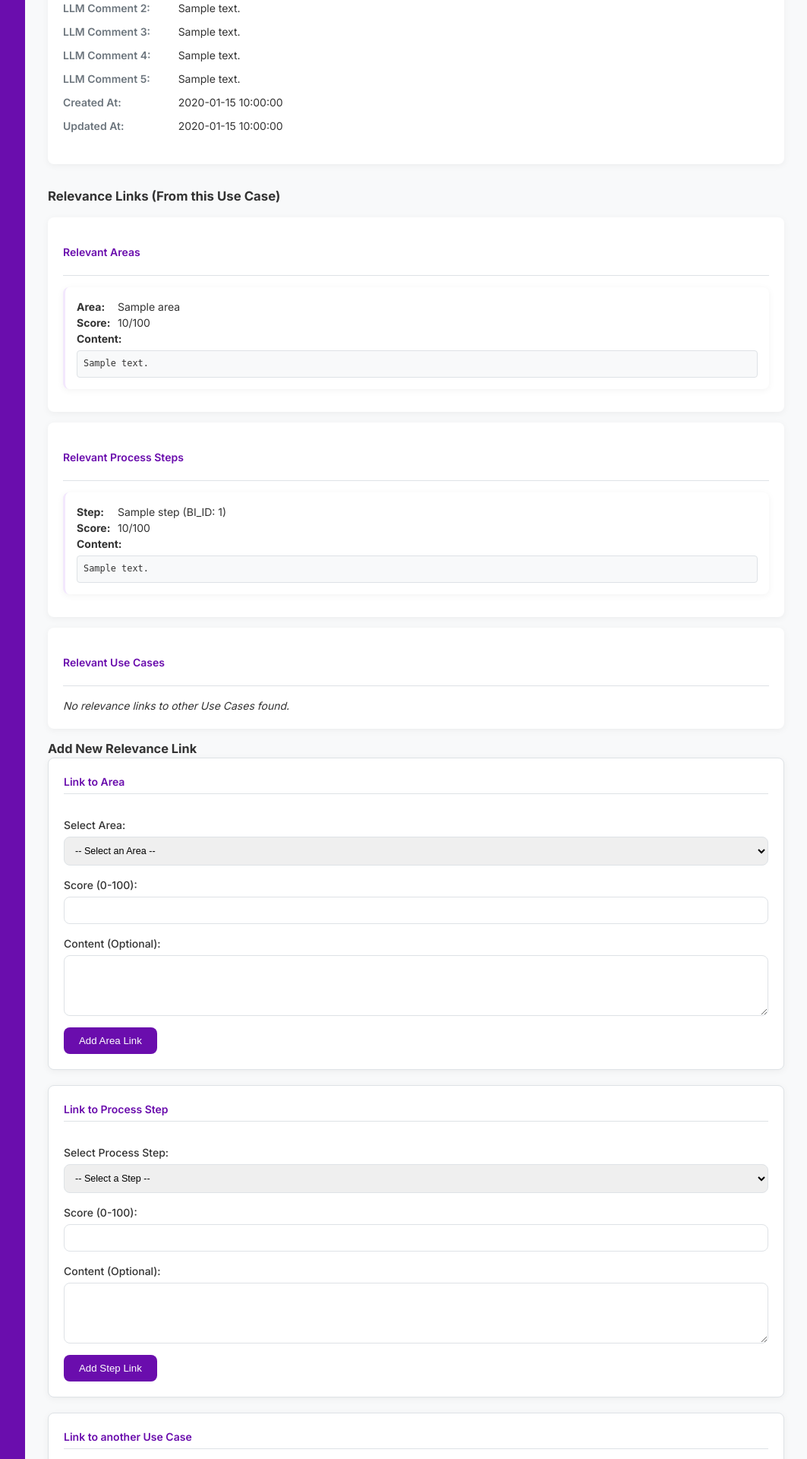
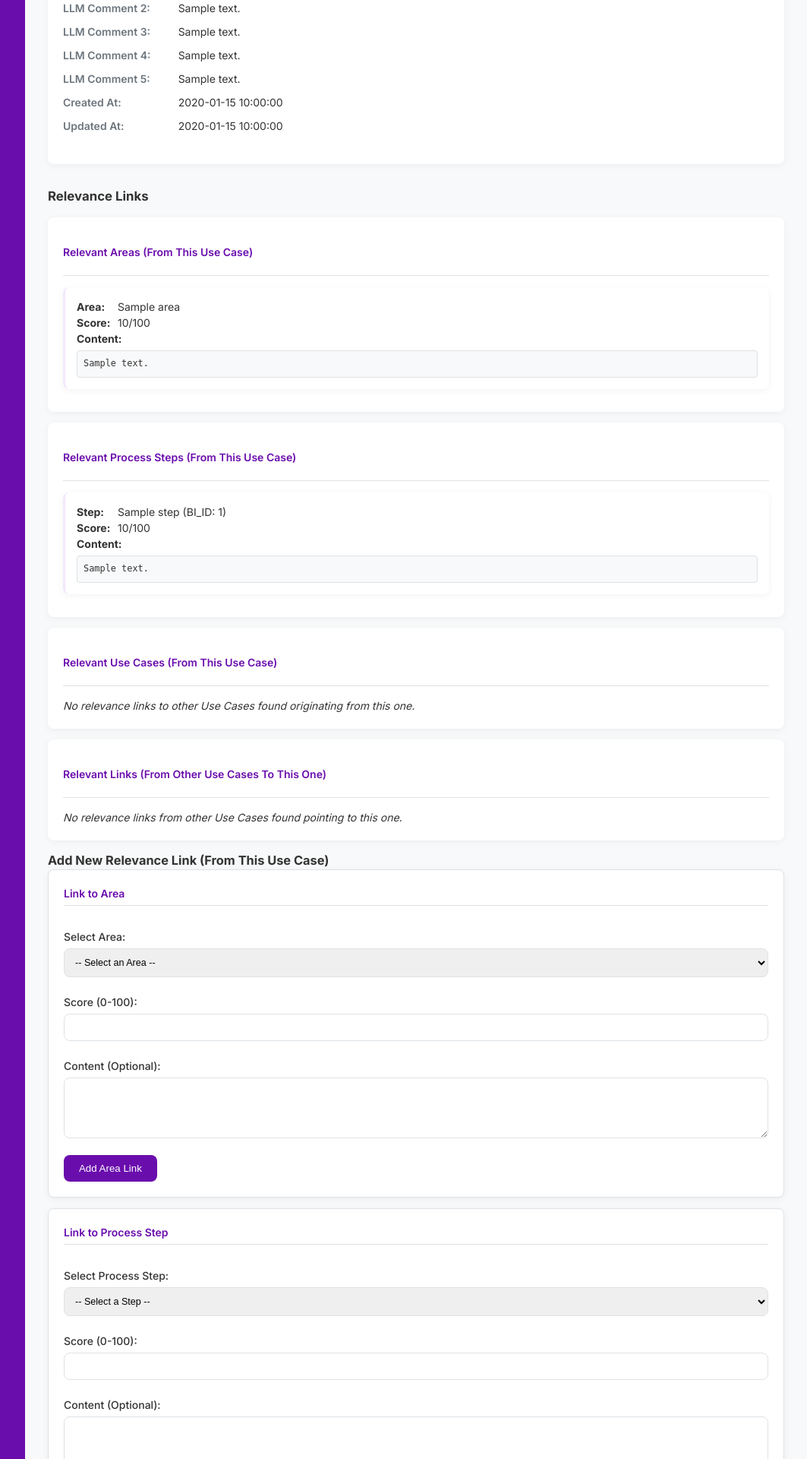
Before and after one commit to TheReallyRealComedian/UsecaseExplorer, a Flask app: page /usecases/1 in a window 1280 px wide. Shown: the part 504-2424 px from the top of the page at 76% size, without its empty margins (217-1280 px from the left). Run offline with Flask 3, Linux system fonts and the light colour scheme; a user stored in the database is signed in; tables that the repository leaves empty hold one stand-in row (values such as "Sample post").

Commit message:
Add LLM routes and enhance use case detail page
- Introduced llm_routes for LLM analysis functionality.
- Updated usecase_routes to include LLM analysis link.
- Improved usecase_detail.html with clearer relevance link descriptions and added LLM interaction section.
- Refactored session management for better error handling.

```diff
--- a/backend/app.py
+++ b/backend/app.py
@@ -30,7 +30,6 @@ def load_user(user_id):
 
     session = SessionLocal()
     try:
-        # Query the user by primary key
         user = session.query(User).get(user_id)
         return user
     except Exception as e:
@@ -97,23 +96,22 @@ def create_app():
     from .routes.usecase_routes import usecase_routes
     app.register_blueprint(usecase_routes)
 
-    # --- CORRECTED SECTION FOR RELEVANCE ---
-    from .routes.relevance_routes import relevance_routes # Import directly
-    app.register_blueprint(relevance_routes)              # Register it
-    # --- END CORRECTION ---
+    from .routes.relevance_routes import relevance_routes
+    app.register_blueprint(relevance_routes)
+
+    from .routes.llm_routes import llm_routes
+    app.register_blueprint(llm_routes)
 
     # Import and register blueprints still defined in routes/__init__.py
     # TODO: Refactor these later following the new pattern
     from .routes import (
         area_routes,
         step_routes,
-        # relevance_routes, # REMOVED from this group import
-        llm_routes,
+        # llm_routes, # REMOVED from this group import
     )
     app.register_blueprint(area_routes)
     app.register_blueprint(step_routes)
-    # app.register_blueprint(relevance_routes) # Registration moved above
-    app.register_blueprint(llm_routes)
+    # app.register_blueprint(llm_routes) # Registration moved above
 
     print("Blueprint registration complete.")
 
@@ -134,7 +132,7 @@ def create_app():
                 flash("Could not load necessary data from the database.", "danger")
                 # Keep areas as an empty list on error
             finally:
-                SessionLocal.remove()
+                SessionLocal.remove() # Ensure session is removed even if query fails
 
             # Pass areas to the template
             return render_template('index.html', title='Home', areas=areas)
@@ -154,13 +152,15 @@ def create_app():
             from .models import User # noqa: F401 (unused import)
             results["checks"]["models_import"] = "OK"
 
-            # Test access to a blueprint object AFTER registration
+            # Test access to blueprint objects AFTER registration
             auth_bp_registered = app.blueprints.get('auth') is not None
             results["checks"]["auth_blueprint_registered"] = auth_bp_registered
-            usecase_bp_registered = app.blueprints.get('usecases') is not None # Corrected blueprint name
+            usecase_bp_registered = app.blueprints.get('usecases') is not None
             results["checks"]["usecase_blueprint_registered"] = usecase_bp_registered
-            relevance_bp_registered = app.blueprints.get('relevance') is not None # Added check
+            relevance_bp_registered = app.blueprints.get('relevance') is not None
             results["checks"]["relevance_blueprint_registered"] = relevance_bp_registered
+            llm_bp_registered = app.blueprints.get('llm') is not None # Added check for llm
+            results["checks"]["llm_blueprint_registered"] = llm_bp_registered
 
 
             # Test config access
@@ -175,9 +175,11 @@ def create_app():
             try:
                 login_url = url_for('auth.login')
                 results["checks"]["url_for_auth_login"] = f"OK ({login_url})"
-                # Test a new relevance route URL
                 add_area_rel_url = url_for('relevance.add_area_relevance')
                 results["checks"]["url_for_relevance_add_area"] = f"OK ({add_area_rel_url})"
+                # Add a check for an llm route if applicable
+                # Example: list_llms_url = url_for('llm.list_llms')
+                # results["checks"]["url_for_llm_list"] = f"OK ({list_llms_url})"
 
             except Exception as url_err:
                 results["checks"]["url_for_generation"] = f"FAILED ({url_err})"
--- a/backend/routes/__init__.py
+++ b/backend/routes/__init__.py
@@ -7,7 +7,6 @@ from flask import Blueprint
 area_routes = Blueprint('areas', __name__, url_prefix='/api/areas')
 step_routes = Blueprint('steps', __name__, url_prefix='/api/steps')
 usecase_routes = Blueprint('usecases', __name__, url_prefix='/api/usecases')
-llm_routes = Blueprint('llm', __name__, url_prefix='/api/llm')
 injection_routes = Blueprint('injection', __name__, url_prefix='/api/injection')
 
 # Note: The actual route definitions (@blueprint_name.route(...)) will go into
--- a/backend/routes/usecase_routes.py
+++ b/backend/routes/usecase_routes.py
@@ -1,5 +1,5 @@
 # backend/routes/usecase_routes.py
-from flask import Blueprint, render_template, abort, flash, redirect, url_for
+from flask import Blueprint, render_template, flash, redirect, url_for
 from flask_login import login_required
 from sqlalchemy.orm import joinedload, selectinload
 
@@ -11,55 +11,77 @@ from ..models import (
 )
 
 # Define the blueprint
-usecase_routes = Blueprint('usecases', __name__,
-                           template_folder='../templates',
-                           url_prefix='/usecases')
+usecase_routes = Blueprint(
+    'usecases',
+    __name__,
+    template_folder='../templates',
+    url_prefix='/usecases'
+)
 
 @usecase_routes.route('/<int:usecase_id>')
 @login_required
 def view_usecase(usecase_id):
     """Displays the detail page for a specific Use Case."""
     session = SessionLocal()
-    try:
-        # Query for the specific Use Case, preloading related data
-        usecase = session.query(UseCase).options(
-            joinedload(UseCase.process_step).joinedload(ProcessStep.area),
-            selectinload(UseCase.relevant_to_areas).joinedload(UsecaseAreaRelevance.target_area),
-            selectinload(UseCase.relevant_to_steps).joinedload(UsecaseStepRelevance.target_process_step),
-            selectinload(UseCase.relevant_to_usecases_as_source).joinedload(UsecaseUsecaseRelevance.target_usecase)
-        ).get(usecase_id) # .get() is efficient for primary key lookup
+    # try: # <<< COMMENTED OUT
+    # Query for the specific Use Case, preloading related data
+    usecase = session.query(UseCase).options(
+        # Load the process step and its associated area
+        joinedload(UseCase.process_step).joinedload(ProcessStep.area),
+        # Load outgoing Area relevance links and the target Area
+        selectinload(UseCase.relevant_to_areas)
+            .joinedload(UsecaseAreaRelevance.target_area),
+        # Load outgoing Step relevance links and the target Step
+        selectinload(UseCase.relevant_to_steps)
+            .joinedload(UsecaseStepRelevance.target_process_step),
+        # Load outgoing Use Case relevance links (where this UC is source) and the target UC
+        selectinload(UseCase.relevant_to_usecases_as_source)
+            .joinedload(UsecaseUsecaseRelevance.target_usecase),
+        # Load incoming Use Case relevance links (where this UC is target) and the source UC
+        selectinload(UseCase.relevant_to_usecases_as_target)
+            .joinedload(UsecaseUsecaseRelevance.source_usecase)
+    ).get(usecase_id) # Use get() for primary key lookup
 
-        if usecase is None:
-            flash(f"Use Case with ID {usecase_id} not found.", "warning")
-            return redirect(url_for('index'))
+    if usecase is None:
+        flash(f"Use Case with ID {usecase_id} not found.", "warning")
+        SessionLocal.remove() # Manually remove if redirecting early
+        return redirect(url_for('index'))
 
-        # Query data needed for dropdowns/selectors in the template
-        all_areas = session.query(Area).order_by(Area.name).all()
-        all_steps = session.query(ProcessStep).order_by(ProcessStep.name).all()
-        # Query other use cases, excluding the current one being viewed
-        other_usecases = session.query(UseCase)\
-            .filter(UseCase.id != usecase_id)\
-            .order_by(UseCase.name)\
-            .all()
+    # Query data needed for dropdowns/selectors in the template
+    all_areas = session.query(Area).order_by(Area.name).all()
+    all_steps = session.query(ProcessStep).order_by(ProcessStep.name).all()
+    # Query other use cases, excluding the current one
+    other_usecases = session.query(UseCase)\
+        .filter(UseCase.id != usecase_id)\
+        .order_by(UseCase.name)\
+        .all()
 
-        # Render the detail template, passing the main use case object
-        # and the lists for selectors
-        return render_template(
-            'usecase_detail.html',
-            title=f"Use Case: {usecase.name}",
-            usecase=usecase,
-            all_areas=all_areas,
-            all_steps=all_steps,
-            other_usecases=other_usecases
-        )
+    # Render the detail template
+    response = render_template(
+        'usecase_detail.html',
+        title=f"Use Case: {usecase.name}",
+        usecase=usecase,
+        all_areas=all_areas,
+        all_steps=all_steps,
+        other_usecases=other_usecases
+    )
+    SessionLocal.remove() # Ensure removal before returning response
+    return response
 
-    except Exception as e:
-        print(f"Error fetching use case {usecase_id} or selector data: {e}")
-        flash("An error occurred while fetching details.", "danger")
-        return redirect(url_for('index'))
-    finally:
-        # Ensure the session is closed
-        SessionLocal.remove()
+    # except Exception as e: # <<< COMMENTED OUT Start
+    #     # Log the error for debugging
+    #     print(f"Error fetching use case {usecase_id} or related data: {e}")
+    #     flash("An error occurred while fetching details.", "danger")
+    #     # Ensure session is removed even on error before redirect
+    #     SessionLocal.remove()
+    #     return redirect(url_for('index'))
+    # --- COMMENTED OUT End
+    # finally: # <<< COMMENTED OUT Start (as try is commented out)
+    #     # Ensure the session is closed properly, even if an error occurred above
+    #     # before the explicit removal calls (e.g., during query building).
+    #     # This might run redundantly if no exception, but it's safe.
+    #     SessionLocal.remove()
+    # --- COMMENTED OUT End
 
 # Add other use case related routes below (e.g., list, create, edit, delete)
 # ...
--- a/backend/templates/usecase_detail.html
+++ b/backend/templates/usecase_detail.html
@@ -3,13 +3,11 @@
 {% block title %}{{ title }} - Usecase Explorer{% endblock %}
 
 {% block content %}
-<div class="usecase-detail-page"> {# Add wrapper class #}
+<div class="usecase-detail-page">
     <h1>Use Case: {{ usecase.name }}</h1>
     <p class="text-color-light mb-3">Detailed information and relevance links for this use case.</p>
 
-    {# Flash messages are now in base.html #}
-
-    <div class="card mb-3"> {# Wrap details in a card #}
+    <div class="card mb-3">
         <div class="card-header">
              <h2 class="card-title">Details</h2>
         </div>
@@ -41,7 +39,6 @@
                 {% endif %}
             </dd>
 
-            {# Optionally hide LLM comments if empty or style them differently #}
             <dt>LLM Comment 1:</dt> <dd>{{ usecase.llm_comment_1 | default('N/A', true) }}</dd>
             <dt>LLM Comment 2:</dt> <dd>{{ usecase.llm_comment_2 | default('N/A', true) }}</dd>
             <dt>LLM Comment 3:</dt> <dd>{{ usecase.llm_comment_3 | default('N/A', true) }}</dd>
@@ -58,11 +55,11 @@
 
 
     <div class="relevance-section">
-        <h2>Relevance Links (From this Use Case)</h2>
+        <h2>Relevance Links</h2>
 
         <div class="card mb-3">
              <div class="card-header">
-                 <h4 class="card-title mb-0">Relevant Areas</h4> {# Removed extra margins #}
+                 <h4 class="card-title mb-0">Relevant Areas (From This Use Case)</h4>
              </div>
             {% if usecase.relevant_to_areas %}
                 <ul>
@@ -77,13 +74,13 @@
                     {% endfor %}
                 </ul>
             {% else %}
-                <p class="p-3 mb-0"><em>No relevance links to Areas found.</em></p> {# Added padding #}
+                <p class="p-3 mb-0"><em>No relevance links to Areas found.</em></p>
             {% endif %}
         </div>
 
         <div class="card mb-3">
             <div class="card-header">
-                <h4 class="card-title mb-0">Relevant Process Steps</h4>
+                <h4 class="card-title mb-0">Relevant Process Steps (From This Use Case)</h4>
             </div>
             {% if usecase.relevant_to_steps %}
                 <ul>
@@ -105,18 +102,18 @@
 
         <div class="card mb-3">
              <div class="card-header">
-                <h4 class="card-title mb-0">Relevant Use Cases</h4>
+                <h4 class="card-title mb-0">Relevant Use Cases (From This Use Case)</h4>
             </div>
             {% if usecase.relevant_to_usecases_as_source %}
                 <ul>
                      {% for rel in usecase.relevant_to_usecases_as_source | sort(attribute='relevance_score', reverse=True) %}
                         <li>
-                            <strong>Use Case:</strong>
+                            <strong>To Use Case:</strong>
                             {% if rel.target_usecase %}
                                 <a href="{{ url_for('usecases.view_usecase', usecase_id=rel.target_usecase.id) }}">{{ rel.target_usecase.name }}</a>
                                 (BI_ID: {{ rel.target_usecase.bi_id }})
                             {% else %}
-                                N/A
+                                N/A (Error loading target use case)
                             {% endif %}<br>
                             <strong>Score:</strong> {{ rel.relevance_score }}/100<br>
                             {% if rel.relevance_content %}
@@ -126,100 +123,134 @@
                     {% endfor %}
                 </ul>
             {% else %}
-                 <p class="p-3 mb-0"><em>No relevance links to other Use Cases found.</em></p>
+                 <p class="p-3 mb-0"><em>No relevance links to other Use Cases found originating from this one.</em></p>
             {% endif %}
         </div>
-    </div>
+        {# --- END OUTGOING RELEVANT USE CASES CARD --- #}
+
+        {# --- START INCOMING LINKS SECTION --- #}
+        <div class="card mb-3">
+             <div class="card-header">
+                <h4 class="card-title mb-0">Relevant Links (From Other Use Cases To This One)</h4>
+            </div>
+            {% if usecase.relevant_to_usecases_as_target %}
+                <ul>
+                     {% for rel in usecase.relevant_to_usecases_as_target | sort(attribute='relevance_score', reverse=True) %}
+                        <li>
+                            <strong>From Use Case:</strong>
+                            {% if rel.source_usecase %} {# Check if source UC loaded #}
+                                <a href="{{ url_for('usecases.view_usecase', usecase_id=rel.source_usecase.id) }}">{{ rel.source_usecase.name }}</a>
+                                (BI_ID: {{ rel.source_usecase.bi_id }})
+                            {% else %}
+                                N/A (Error loading source use case)
+                            {% endif %}<br>
+                            <strong>Score:</strong> {{ rel.relevance_score }}/100<br>
+                            {% if rel.relevance_content %}
+                                <strong>Content:</strong> <pre>{{ rel.relevance_content }}</pre>
+                            {% endif %}
+                        </li>
+                    {% endfor %}
+                </ul>
+            {% else %}
+                 <p class="p-3 mb-0"><em>No relevance links from other Use Cases found pointing to this one.</em></p>
+            {% endif %}
+        </div>
+        {# --- END INCOMING LINKS SECTION --- #}
+
+    </div> {# End relevance-section div #}
 
 
-    <div class="add-relevance-forms mt-3"> {# Wrapper for forms #}
-        <h3>Add New Relevance Link</h3>
+    <div class="add-relevance-forms mt-3">
+        <h3>Add New Relevance Link (From This Use Case)</h3>
 
         {# Form for Area Relevance #}
-        <form action="{{ url_for('relevance.add_area_relevance') }}" method="post" class="add-relevance-form">
+        <form action="{{ url_for('relevance.add_area_relevance') }}" method="post" class="add-relevance-form mb-3 p-3 border rounded">
             <h4>Link to Area</h4>
             <input type="hidden" name="source_usecase_id" value="{{ usecase.id }}">
-            <div>
-                <label for="target_area_id">Select Area:</label>
-                <select name="target_area_id" id="target_area_id" required>
+            <div class="mb-2">
+                <label for="target_area_id" class="form-label">Select Area:</label>
+                <select name="target_area_id" id="target_area_id" class="form-select" required>
                     <option value="">-- Select an Area --</option>
                     {% for area in all_areas %}
-                         {# Prevent linking to own area implicitly? No, UC links to Area is fine #}
-                         {# Check if already linked? Can be done, but adds complexity. Keep simple for now. #}
                          <option value="{{ area.id }}">{{ area.name }}</option>
                     {% endfor %}
                 </select>
             </div>
-            <div>
-                <label for="area_relevance_score">Score (0-100):</label>
-                <input type="number" name="relevance_score" id="area_relevance_score" min="0" max="100" required>
+            <div class="mb-2">
+                <label for="area_relevance_score" class="form-label">Score (0-100):</label>
+                <input type="number" name="relevance_score" id="area_relevance_score" class="form-control" min="0" max="100" required>
             </div>
-            <div>
-                <label for="area_relevance_content">Content (Optional):</label>
-                <textarea name="relevance_content" id="area_relevance_content" rows="3"></textarea>
+            <div class="mb-2">
+                <label for="area_relevance_content" class="form-label">Content (Optional):</label>
+                <textarea name="relevance_content" id="area_relevance_content" class="form-control" rows="3"></textarea>
             </div>
-            <button type="submit">Add Area Link</button>
+            <button type="submit" class="btn btn-primary btn-sm">Add Area Link</button>
         </form>
 
         {# Form for Step Relevance #}
-        <form action="{{ url_for('relevance.add_step_relevance') }}" method="post" class="add-relevance-form">
+        <form action="{{ url_for('relevance.add_step_relevance') }}" method="post" class="add-relevance-form mb-3 p-3 border rounded">
             <h4>Link to Process Step</h4>
             <input type="hidden" name="source_usecase_id" value="{{ usecase.id }}">
-             <div>
-                <label for="target_step_id">Select Process Step:</label>
-                <select name="target_process_step_id" id="target_step_id" required>
+             <div class="mb-2">
+                <label for="target_step_id" class="form-label">Select Process Step:</label>
+                <select name="target_process_step_id" id="target_step_id" class="form-select" required>
                     <option value="">-- Select a Step --</option>
                     {% for step in all_steps %}
-                         {# Prevent linking to own step? No, UC links to Step is fine #}
                         <option value="{{ step.id }}">{{ step.name }} ({{ step.bi_id }})</option>
                     {% endfor %}
                 </select>
             </div>
-            <div>
-                <label for="step_relevance_score">Score (0-100):</label>
-                <input type="number" name="relevance_score" id="step_relevance_score" min="0" max="100" required>
+            <div class="mb-2">
+                <label for="step_relevance_score" class="form-label">Score (0-100):</label>
+                <input type="number" name="relevance_score" id="step_relevance_score" class="form-control" min="0" max="100" required>
             </div>
-            <div>
-                <label for="step_relevance_content">Content (Optional):</label>
-                <textarea name="relevance_content" id="step_relevance_content" rows="3"></textarea>
+            <div class="mb-2">
+                <label for="step_relevance_content" class="form-label">Content (Optional):</label>
+                <textarea name="relevance_content" id="step_relevance_content" class="form-control" rows="3"></textarea>
             </div>
-             <button type="submit">Add Step Link</button>
+             <button type="submit" class="btn btn-primary btn-sm">Add Step Link</button>
         </form>
 
         {# Form for Use Case Relevance #}
-        <form action="{{ url_for('relevance.add_usecase_relevance') }}" method="post" class="add-relevance-form">
+        <form action="{{ url_for('relevance.add_usecase_relevance') }}" method="post" class="add-relevance-form mb-3 p-3 border rounded">
              <h4>Link to another Use Case</h4>
             <input type="hidden" name="source_usecase_id" value="{{ usecase.id }}">
-             <div>
-                <label for="target_usecase_id">Select Use Case:</label>
-                <select name="target_usecase_id" id="target_usecase_id" required>
+             <div class="mb-2">
+                <label for="target_usecase_id" class="form-label">Select Use Case:</label>
+                <select name="target_usecase_id" id="target_usecase_id" class="form-select" required>
                     <option value="">-- Select a Use Case --</option>
-                    {% for other_uc in other_usecases %} {# Already filtered in route #}
+                    {% for other_uc in other_usecases %}
                         <option value="{{ other_uc.id }}">{{ other_uc.name }} ({{ other_uc.bi_id }})</option>
                     {% endfor %}
                 </select>
             </div>
-            <div>
-                <label for="uc_relevance_score">Score (0-100):</label>
-                <input type="number" name="relevance_score" id="uc_relevance_score" min="0" max="100" required>
+            <div class="mb-2">
+                <label for="uc_relevance_score" class="form-label">Score (0-100):</label>
+                <input type="number" name="relevance_score" id="uc_relevance_score" class="form-control" min="0" max="100" required>
             </div>
-            <div>
-                <label for="uc_relevance_content">Content (Optional):</label>
-                <textarea name="relevance_content" id="uc_relevance_content" rows="3"></textarea>
+            <div class="mb-2">
+                <label for="uc_relevance_content" class="form-label">Content (Optional):</label>
+                <textarea name="relevance_content" id="uc_relevance_content" class="form-control" rows="3"></textarea>
             </div>
-             <button type="submit">Add Use Case Link</button>
+             <button type="submit" class="btn btn-primary btn-sm">Add Use Case Link</button>
         </form>
     </div>
 
-    {# Placeholder for LLM Interaction Section #}
     <div class="card mt-3">
         <div class="card-header">
              <h2 class="card-title">LLM Interaction</h2>
         </div>
         <div class="card-body p-3">
             <p><em>(LLM query controls and results for this Use Case will go here in the future)</em></p>
+             {# Example Link - Replace with actual functionality later #}
+             <a href="{{ url_for('llm.analyze_usecase', usecase_id=usecase.id) }}" class="btn btn-info btn-sm">Analyze with LLM</a>
         </div>
     </div>
 
+    <div class="mt-4">
+
+    </div>
+
+
 </div> {# End usecase-detail-page wrapper #}
 {% endblock %}
```
Also changed, not shown: backend/routes/llm_routes.py (+26 -0 lines).
